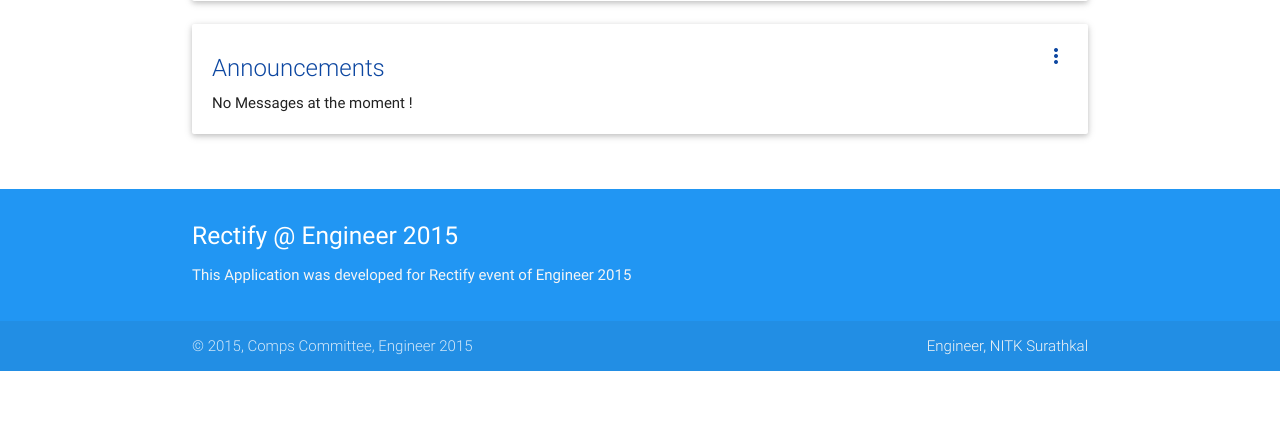
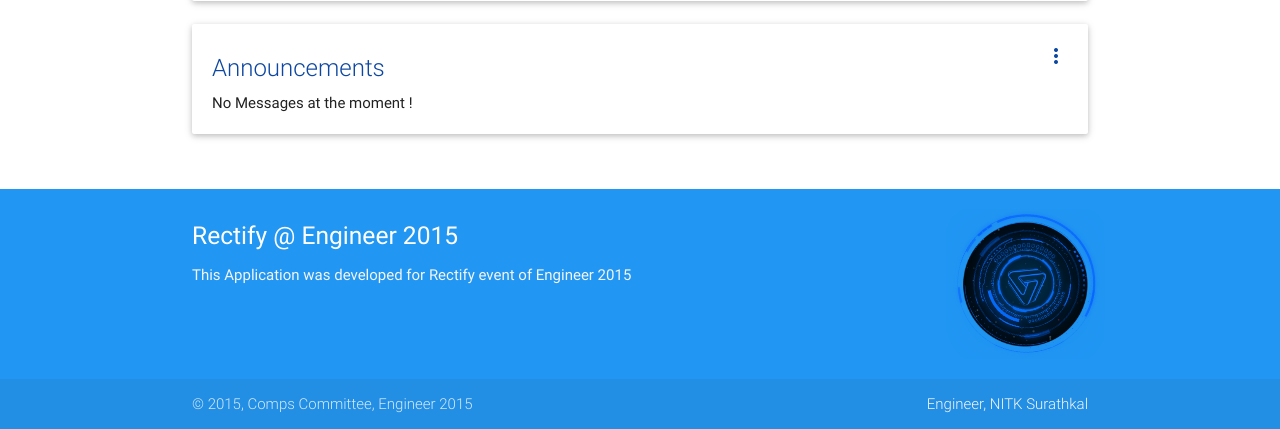
Before and after one commit to ashish1294/rectify, a Django app: page /dashboard in a window 1280 px wide. Shown: the part 572-1001 px from the top of the page. Before the commit the page ends 943 px from the top, so only its background shows below. Run offline with Django 3.2, Linux system fonts and the light colour scheme; the visitor is signed in with stand-in values (Sample User, id 1); data comes from the database, SQL or seed files in the repository; data that the repository does not hold is empty; parts of the project's set-up code (start-up, migrations or seed data) failed here and were passed over.

Commit message:
Add Engi Logo. Leaderboard Added

```diff
--- a/Rectify/urls.py
+++ b/Rectify/urls.py
@@ -27,4 +27,5 @@
     url(r'^solve/(\d+)/?$', solve),
     url(r'^solution/(\d+)/?$', solution),
     url(r'^mysubmissions/?$', my_submissions),
+    url(r'^leaderboard/?$', leaderboard),
 ]
--- /dev/null
+++ b/rectify_app/static/css/fonts.css
@@ -0,0 +1,22 @@
+@font-face {
+  font-family: 'Material Icons';
+  font-style: normal;
+  font-weight: 400;
+  src: local('Material Icons'), local('MaterialIcons-Regular'), url(../font/material.woff2) format('woff2');
+}
+
+.material-icons {
+  font-family: 'Material Icons';
+  font-weight: normal;
+  font-style: normal;
+  font-size: 24px;
+  line-height: 1;
+  letter-spacing: normal;
+  text-transform: none;
+  display: inline-block;
+  white-space: nowrap;
+  word-wrap: normal;
+  direction: ltr;
+  -webkit-font-feature-settings: 'liga';
+  -webkit-font-smoothing: antialiased;
+}
--- a/rectify_app/templates/dashboard.html
+++ b/rectify_app/templates/dashboard.html
@@ -8,8 +8,7 @@
     <meta name="viewport" content="width=device-width, initial-scale=1">
     <meta name="description" content="Rectify, Engineer, NITK Surathkal">
     <meta name="author" content="Ashish Kedia, 12IT14">
-    <link rel="icon" href="favicon.ico">
-
+    <link rel="icon" href="{% static 'images/favicon.png'%}">
     <title>Rectify - Engineer 2015 | {% block title %}Dashboard {% endblock%}</title>
     <!--<link href="{% static 'css/bootstrap.min.css' %}" rel="stylesheet">-->
     <link href="{% static 'css/materialize.min.css' %}" rel="stylesheet">
@@ -17,7 +16,7 @@
     <!--<script src="{% static 'js/bootstrap.min.js' %}"></script>-->
     <script src="{% static 'js/materialize.min.js' %}"></script>
     <!--<script type="text/javascript" src="https://code.jquery.com/jquery-2.1.1.min.js"></script>-->
-    <link href="http://fonts.googleapis.com/icon?family=Material+Icons" rel="stylesheet">
+    <link href="{% static 'css/fonts.css' %}" rel="stylesheet">
     <!--<link rel="stylesheet" href="https://cdnjs.cloudflare.com/ajax/libs/materialize/0.97.1/css/materialize.min.css">-->
     <!--<script src="https://cdnjs.cloudflare.com/ajax/libs/materialize/0.97.1/js/materialize.min.js"></script>-->
     <style type="text/css">
@@ -29,6 +28,19 @@
       main {
         flex: 1 0 auto;
       }
+      .engi_logo_image {
+        display : inline-block;
+        height : 150px;
+        position : absolute;
+      }
+      .img_rot{
+        -webkit-animation:spin 8s linear infinite;
+        -moz-animation:spin 8s linear infinite;
+        animation:spin 8s linear infinite;
+      }
+      @-moz-keyframes spin { 100% { -moz-transform: rotate(360deg); } }
+      @-webkit-keyframes spin { 100% { -webkit-transform: rotate(360deg); } }
+      @keyframes spin { 100% { -webkit-transform: rotate(360deg); transform:rotate(360deg); } }
     </style>
   </head>
   <body>
@@ -142,9 +154,17 @@
     <footer class="page-footer blue">
       <div class="container">
         <div class="row">
-          <div class="col l12 s12 m12">
+          <div class="col l8 s12 m12">
             <h5 class="white-text">Rectify @ Engineer 2015</h5>
             <p class="grey-text text-lighten-4">This Application was developed for Rectify event of Engineer 2015</p>
+            <br/></br>
+          </div>
+          <div class="col l4 m12 s12 center">
+            <div style="min-height : 150px;" class="center">
+              <img src="{% static 'images/17.png' %}" alt="Engineer Logo Background" class="engi_logo_image"/>
+              <img src="{% static 'images/ER.png' %}" alt="Engineer Logo Background" class="engi_logo_image img_rot"/>
+              <img src="{% static 'images/circle_12.png' %}" alt="Engineer Logo Background" class="engi_logo_image"/>
+            </div>
           </div>
         </div>
       </div>
--- a/rectify_app/views.py
+++ b/rectify_app/views.py
@@ -156,3 +156,9 @@
     return HttpResponseRedirect('/')
   context = {'solution_list' : request.user.participant.solutions.all()}
   return render(request, 'mysubmissions.html', context)
+
+def leaderboard(request):
+  if request.user.is_authenticated() is False:
+    return HttpResponseRedirect('/')
+  context = {'rank_list' : Participant.objects.filter().order_by('-org_score')}
+  return render(request, 'leaderboard.html', context)
```
Also changed, not shown: rectify_app/templates/leaderboard.html (added, +32 -0 lines), rectify_app/static/font/material.woff2 (added), rectify_app/static/images/17.png (added), rectify_app/static/images/ER.png (added), rectify_app/static/images/circle_12.png (added), rectify_app/static/images/favicon.png (added).
